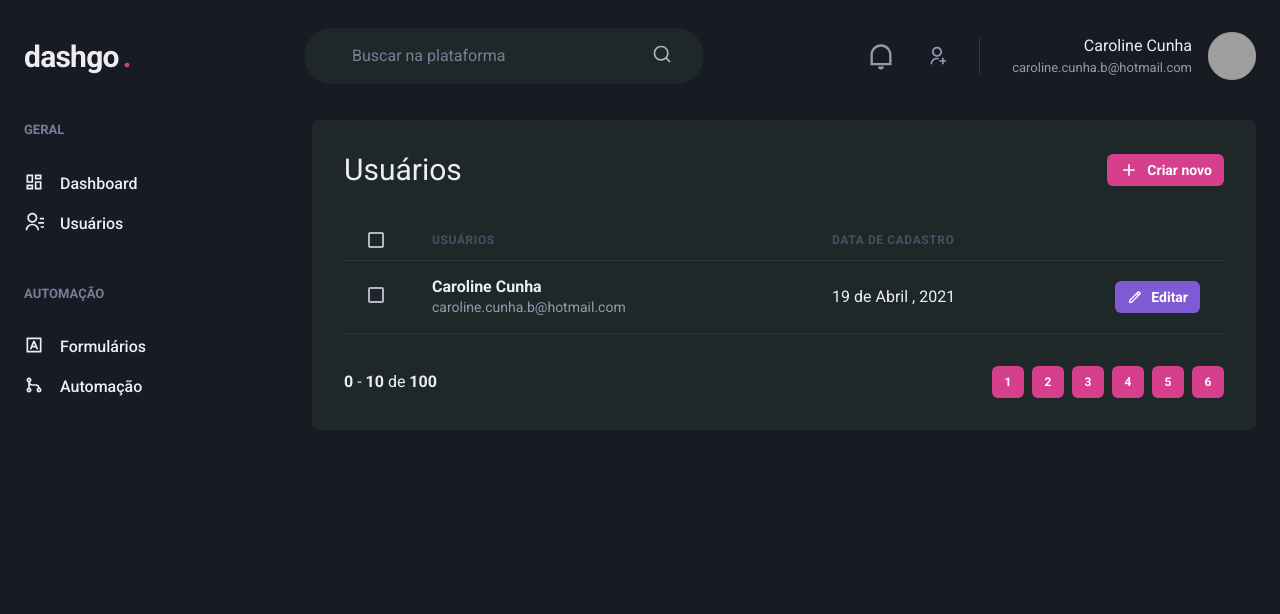
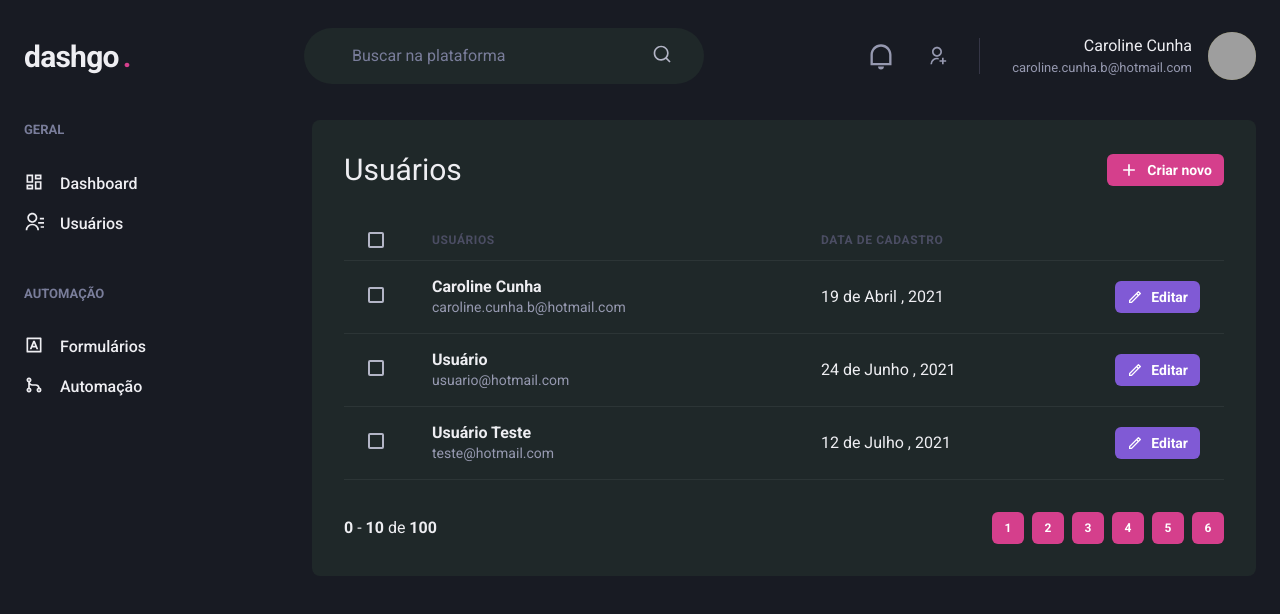
Before and after one commit to CarolineCunha/ignite-dashgo, a Next.js app: page /users in a window 1280 px wide. Shown: the top 614 px of the page. Built offline with nearby package versions, Linux system fonts and the light colour scheme; grey boxes are pictures that could not be loaded.

Commit message:
navegacao

```diff
--- a/src/components/Sidebar/NavLink.tsx
+++ b/src/components/Sidebar/NavLink.tsx
@@ -1,16 +1,20 @@
-import { Text, Link, Icon, LinkProps as ChackraLinkProps } from '@chakra-ui/react';
+import { Text, Link as ChakraLink, Icon, LinkProps as ChackraLinkProps } from '@chakra-ui/react';
 import { ElementType } from 'react';
+import Link from 'next/link';
 
 interface NavLinkProps extends ChackraLinkProps {
     icon: ElementType;
     children: string;
 }
 
-export function NavLink({icon, children, ...rest}: NavLinkProps) {
+export function NavLink({icon, children,href ,...rest}: NavLinkProps) {
     return (
-        <Link display="flex" align="center" {...rest}>
+        <Link href={href} passHref>
+        <ChakraLink display="flex" align="center" {...rest}>
         <Icon as={icon} fontSize="20" />
         <Text ml="4" fontWeight="medium">{children}</Text>
+        </ChakraLink>
         </Link>
+
     )
 }
--- a/src/components/Sidebar/index.tsx
+++ b/src/components/Sidebar/index.tsx
@@ -7,12 +7,12 @@ export function Sidebar() {
         <Box as="aside" w="64" mr="8">
             <Stack spacing="12" align="flex-start">
                 <NavSection title="GERAL">
-                    <NavLink icon={RiDashboardLine}>Dashboard</NavLink>
-                    <NavLink icon={RiContactsLine}>Usuários</NavLink>
+                    <NavLink icon={RiDashboardLine} href="/dashboard">Dashboard</NavLink>
+                    <NavLink icon={RiContactsLine} href="/users">Usuários</NavLink>
                 </NavSection>
                 <NavSection title="AUTOMAÇÃO">
-                    <NavLink icon={RiInputMethodLine}>Formulários</NavLink>
-                    <NavLink icon={RiGitMergeLine}>Automação</NavLink>
+                    <NavLink icon={RiInputMethodLine} href="/forms">Formulários</NavLink>
+                    <NavLink icon={RiGitMergeLine} href="/automation">Automação</NavLink>
                 </NavSection>
             </Stack>
         </Box>
--- a/src/pages/users/index.tsx
+++ b/src/pages/users/index.tsx
@@ -48,6 +48,43 @@ export default function UserList() {
                                         Editar
                                         </Button>
                                     </Td>
+
+                                </Tr>
+                                <Tr>
+                                    <Td px="6">
+                                    <Checkbox colorScheme="pink"></Checkbox>
+                                    </Td>
+                                    <Td>
+                                        <Box>
+                                            <Text fontWeight="bold">Usuário</Text>
+                                            <Text fontSize="sm" color="gray.300">usuario@hotmail.com</Text>
+                                        </Box>
+                                    </Td>
+                                    <Td>24 de Junho , 2021</Td>
+                                    <Td>
+                                        <Button as="a" size="sm" fontSize="sm" colorScheme="purple" leftIcon={<Icon as={RiPencilLine} fontSize="16" />}>
+                                        Editar
+                                        </Button>
+                                    </Td>
+
+                                </Tr>
+                                <Tr>
+                                    <Td px="6">
+                                    <Checkbox colorScheme="pink"></Checkbox>
+                                    </Td>
+                                    <Td>
+                                        <Box>
+                                            <Text fontWeight="bold">Usuário Teste</Text>
+                                            <Text fontSize="sm" color="gray.300">teste@hotmail.com</Text>
+                                        </Box>
+                                    </Td>
+                                    <Td>12 de Julho , 2021</Td>
+                                    <Td>
+                                        <Button as="a" size="sm" fontSize="sm" colorScheme="purple" leftIcon={<Icon as={RiPencilLine} fontSize="16" />}>
+                                        Editar
+                                        </Button>
+                                    </Td>
+
                                 </Tr>
                             </Tbody>
                         </Table>
```
